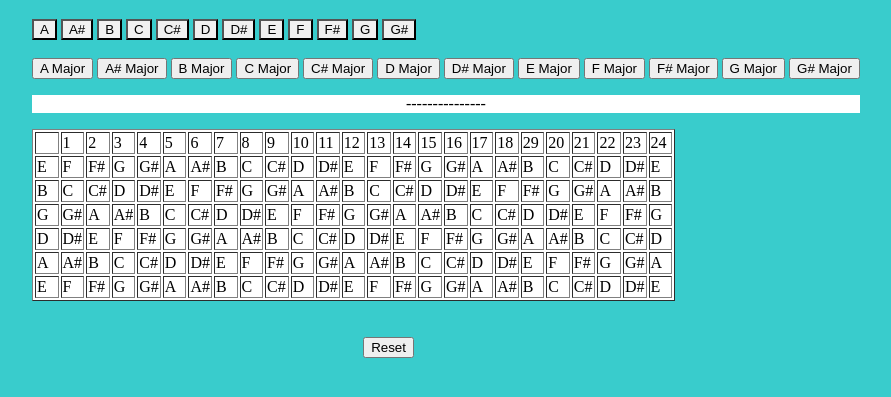
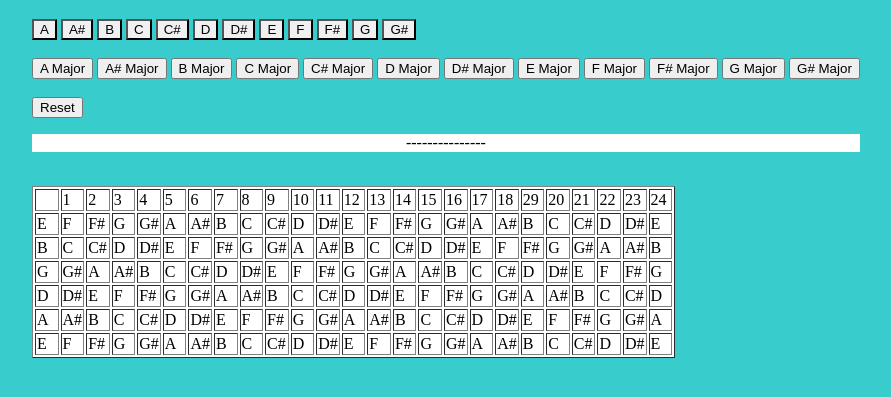
Before and after one commit to elijahred23/guitarscale, a plain HTML site: page index.html in a window 1280 px wide. Shown: the part 69-466 px from the top of the page, without its empty margins (96-987 px from the left). Drawn offline with Linux system fonts and the light colour scheme.

Commit message:
Add files via upload

```diff
--- a/index.html
+++ b/index.html
@@ -38,7 +38,11 @@
 <button id = F#Major type="button" name="button" onclick="fsMajor();">F# Major</button>
 <button id = GMajor type="button" name="button" onclick="gMajor();">G Major</button>
 <button id = G#Major type="button" name="button" onclick="gsMajor();">G# Major</button>
+<br><br>
+<button id = "resetbutton" type="button" name="button" onclick = "reset();">Reset</button>
+<br>
   <p id = "putScale">---------------</p>
+<br>
 <div id = "tstyle">
     <table border id = 'table'>
       <th>
@@ -241,8 +245,7 @@
 
     </table>
   </div>
-    <br><br>
-    <button id = "resetbutton" type="button" name="button" onclick = "reset();">Reset</button>
+
 
     </div>
 
--- a/javascript.js
+++ b/javascript.js
@@ -542,7 +542,7 @@ function abool(){
   if(a == false){
     a = true;
   }
-  if(a == true){
+  else{
     a = false;
   }
 }
--- a/style.css
+++ b/style.css
@@ -25,10 +25,7 @@ table{
   background-color: white;
 }
 
-#resetbutton{
-  position: absolute;
-  left: 40%;
-}
+
 #ab{
   background-color: #F0F0F0;
 }
```
